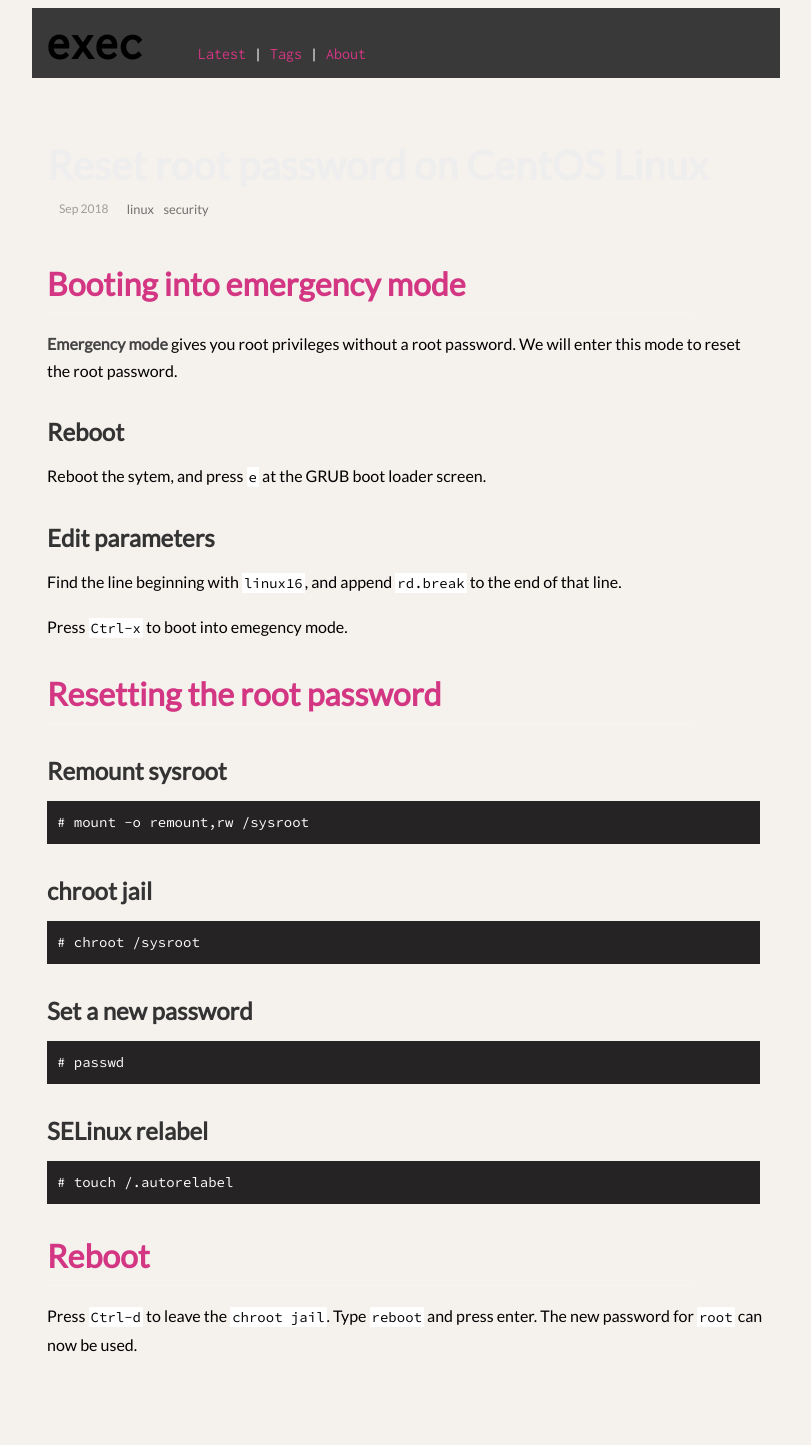
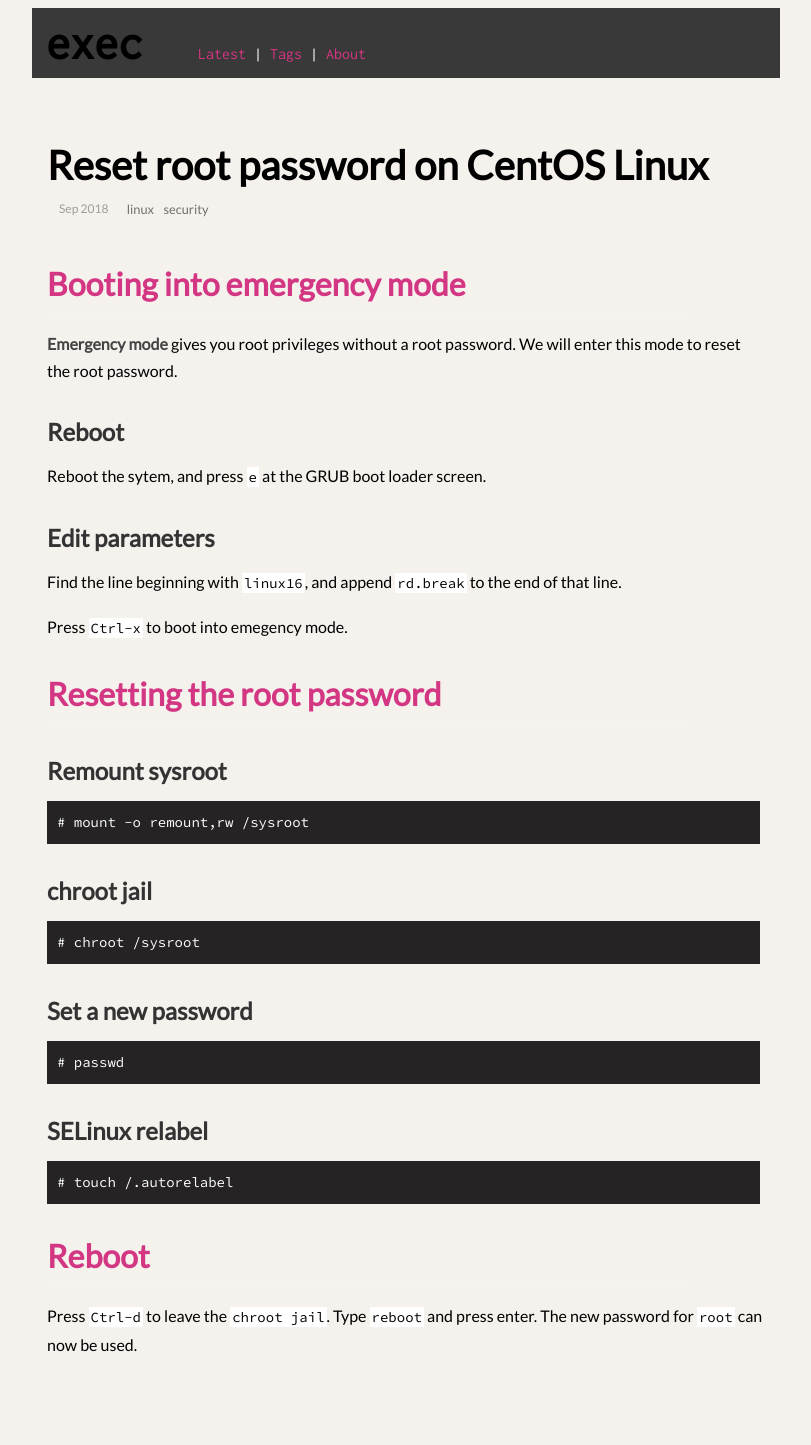
Before and after one commit to execas/execas.github.io, a Jekyll site: the page built from _posts/2018-09-03-reset-root-password-on-centos-linux.md, in a window 1280 px wide. Shown: the whole page, without its empty margins (234-1045 px from the left). Built offline with Jekyll 4.4.1, drawn with Linux system fonts in a browser that asks for light colours.

Commit message:
Update execas.css

```diff
--- a/css/execas.css
+++ b/css/execas.css
@@ -244,7 +244,7 @@
 
 .post-title {
      font-size: 2.5rem;
-     color:#eeeeee;
+     color:#000000;
      margin-bottom:0.5rem;
 }
 
```
